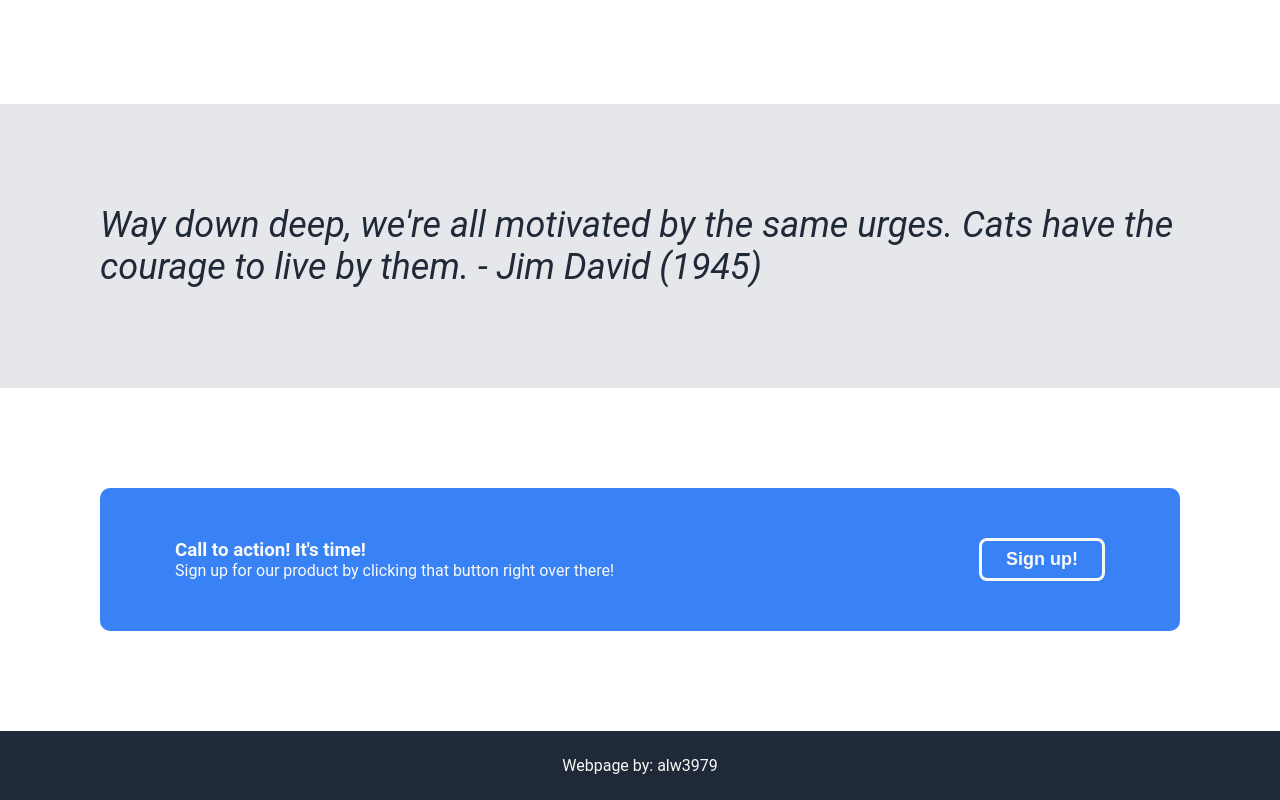
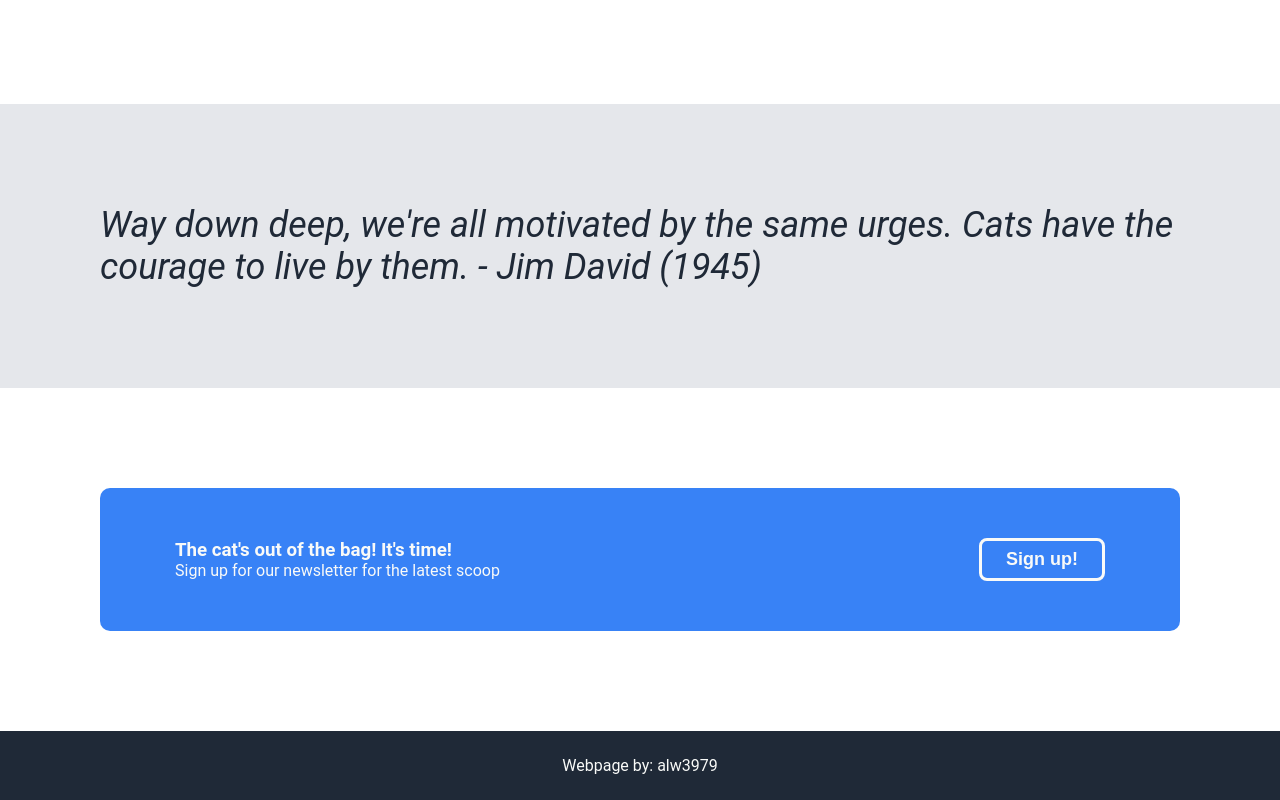
Before and after one commit to alw3979/meowr, a plain HTML site: page index.html in a window 1280 px wide. Shown: the part 874-1674 px from the top of the page. Drawn offline with Linux system fonts and the light colour scheme.

Commit message:
updating sign up section

```diff
--- a/index.html
+++ b/index.html
@@ -48,8 +48,8 @@
 
         <div class="call-to-action">
             <div class="action-text">
-                <h3>Call to action! It's time!</h3>
-                <p>Sign up for our product by clicking that button right over there!</p>
+                <h3>The cat's out of the bag! It's time!</h3>
+                <p>Sign up for our newsletter for the latest scoop</p>
             </div>
             <div class="sign-up"><button>Sign up!</button></div>
 
```
